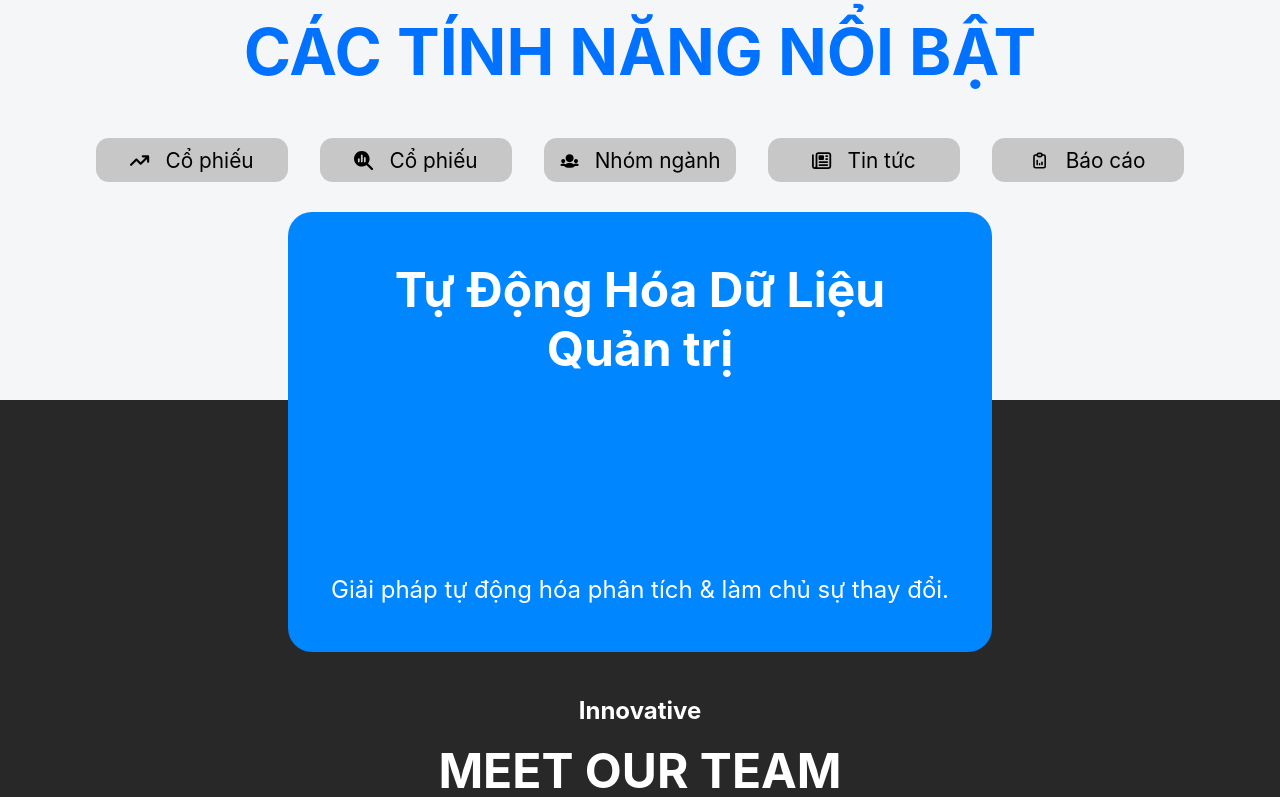
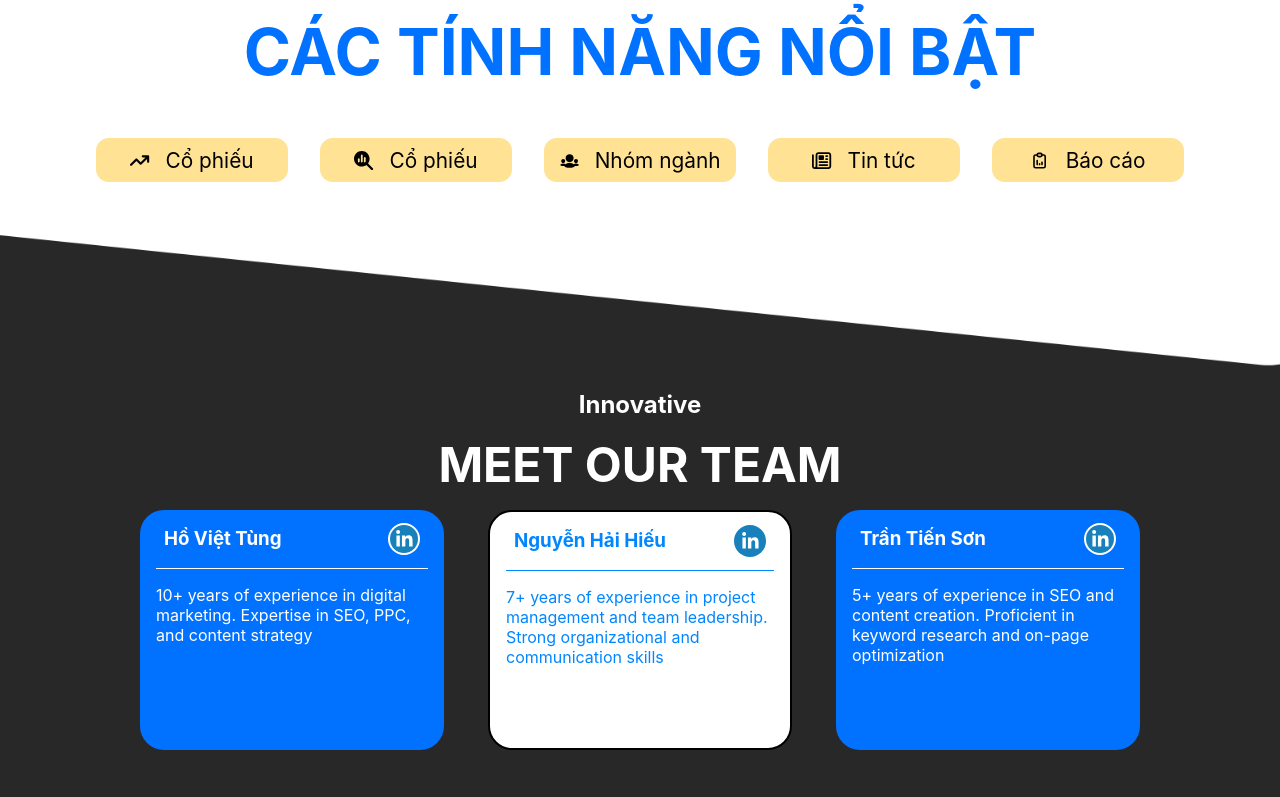
Before and after one commit to ltdungg/Investor-AI-Website, a React (Vite) app in the folder frontend/: page / in a window 1280 px wide. Shown: the part 880-1677 px from the top of the page. Built offline with nearby package versions, Linux system fonts and the light colour scheme; a web font is replaced by a local one; what chartjs-plugin-zoom would draw is missing.

Commit message:
change our team background

```diff
--- a/frontend/src/components/home/Feature/Feature.scss
+++ b/frontend/src/components/home/Feature/Feature.scss
@@ -1,11 +1,11 @@
 @use "./../../../styles/main";
 
 .introducing-features {
-    background-color: main.$gray-white-100;
+    background-color: main.$white;
     position: relative;
     color: main.$white;
     padding: 2rem;
-    min-height: 60vh;
+    min-height: 10vh;
 
     h2 {
         margin: auto;
@@ -30,7 +30,7 @@
             @include main.flex(center, center, 1rem);
             width: 12rem;
             border-radius: 0.8rem;
-            background-color: #c7c7c7;
+            background-color: main.$light-yellow;
             text-decoration: none;
             font-size: 1.3rem;
             color: main.$black;
@@ -46,39 +46,41 @@
             }
         }
     }
-
     .introduce {
-        @include main.flex(space-between, center, 0);
-        overflow: hidden;
-        flex-direction: column;
-        background-color: main.$blue;
-        position: absolute;
-        bottom: -2rem;
-        left: 50%;
-        transform: translate(-50%, 50%);
-        padding: 3rem 2rem;
-        border-radius: 1.5rem;
-        height: 55vh;
-        width: 55vw;
-        min-width: 44rem;
-        text-align: center;
-        margin: auto;
-
-        h3 {
-            font-size: 3rem;
-            margin: 0;
-            white-space: nowrap;
-            overflow: hidden;
-
-            .typing-area {
-                width: 100%;
-            }
-        }
-        p {
-            margin: 0;
-            font-size: 1.5rem;
-        }
+        display: none;
     }
+    //.introduce {
+    //    @include main.flex(space-between, center, 0);
+    //    overflow: hidden;
+    //    flex-direction: column;
+    //    background-color: main.$blue;
+    //    position: absolute;
+    //    bottom: -2rem;
+    //    left: 50%;
+    //    transform: translate(-50%, 50%);
+    //    padding: 3rem 2rem;
+    //    border-radius: 1.5rem;
+    //    height: 55vh;
+    //    width: 55vw;
+    //    min-width: 44rem;
+    //    text-align: center;
+    //    margin: auto;
+    //
+    //    h3 {
+    //        font-size: 3rem;
+    //        margin: 0;
+    //        white-space: nowrap;
+    //        overflow: hidden;
+    //
+    //        .typing-area {
+    //            width: 100%;
+    //        }
+    //    }
+    //    p {
+    //        margin: 0;
+    //        font-size: 1.5rem;
+    //    }
+    //}
 }
 
 @media (max-width: main.$md) {
--- a/frontend/src/components/home/MyTeam/MyTeam.scss
+++ b/frontend/src/components/home/MyTeam/MyTeam.scss
@@ -1,8 +1,8 @@
 @use "./../../../styles/main";
 
 .introducing-members {
-    padding: 35vh 10vw 4vh 10vw;
-    background-color: main.$dark-grey;
+    @include main.background("./../../../assets/images/my-team-bg.svg");
+    padding: 20vh 10vw 4vh 10vw;
 
     h2 {
         margin: 1rem auto;
--- a/frontend/src/styles/_variable.scss
+++ b/frontend/src/styles/_variable.scss
@@ -15,3 +15,4 @@ $gray-white-100: #f5f6f8;
 $gray-white-200: #c7c7c7;
 $orange: #ec8000;
 $dark-grey: #282828;
+$light-yellow: #ffe293;
```
Also changed, not shown: frontend/src/assets/images/my-team-bg.svg (added), frontend/src/assets/images/sep.png (added).
